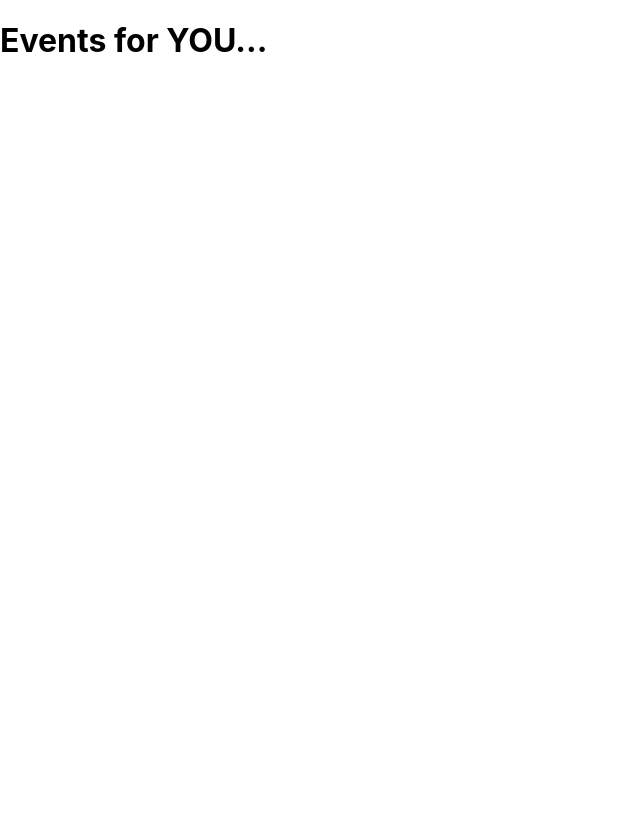
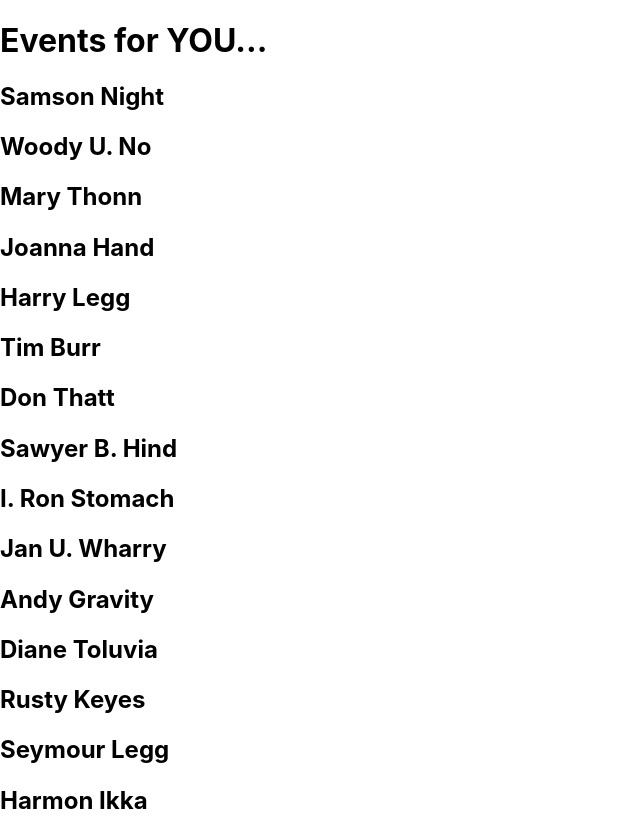
Before and after one commit to DanielAdeyemi/EventLogger, a React (Create React App) app in the folder event_logger/: page / in a window 1280 px wide. Shown: the whole page, without its empty margins (0-640 px from the left). Before the commit the page ends 800 px from the top, so only its background shows below. Built offline with nearby package versions, Linux system fonts and the light colour scheme.

Commit message:
make a list of posts to display
Co-authored-by: Micah L. Olson <76067607+MicahOlson@users.noreply.github.com>

```diff
--- a/event_logger/src/components/App.js
+++ b/event_logger/src/components/App.js
@@ -1,10 +1,12 @@
 import React from "react";
 import Header from "./Header";
+import PostList from "./PostList";
 
-function App() {
+export default function App() {
   return (
-    <Header />
+    <>
+      <Header />
+      <PostList />
+    </>
   );
 }
-
-export default App;
--- a/event_logger/src/components/PostList.js
+++ b/event_logger/src/components/PostList.js
@@ -1,8 +1,32 @@
 import React from 'react';
+import Post from "./Post"
+
+const mainPostList = [
+  {postTitle: "Samson Night"},
+  {postTitle: "Woody U. No"},
+  {postTitle: "Mary Thonn"},
+  {postTitle: "Joanna Hand"},
+  {postTitle: "Harry Legg"},
+  {postTitle: "Tim Burr"},
+  {postTitle: "Don Thatt"},
+  {postTitle: "Sawyer B. Hind"},
+  {postTitle: "I. Ron Stomach"},
+  {postTitle: "Jan U. Wharry"},
+  {postTitle: "Andy Gravity"},
+  {postTitle: "Diane Toluvia"},
+  {postTitle: "Rusty Keyes"},
+  {postTitle: "Seymour Legg"},
+  {postTitle: "Harmon Ikka"}
+]
 
 export default function PostList() {
   return(
     <>
+      {mainPostList.map((post, index) =>
+      <Post
+        postTitle={post.postTitle}
+      />
+      )}
     </>
   );
 }
```
